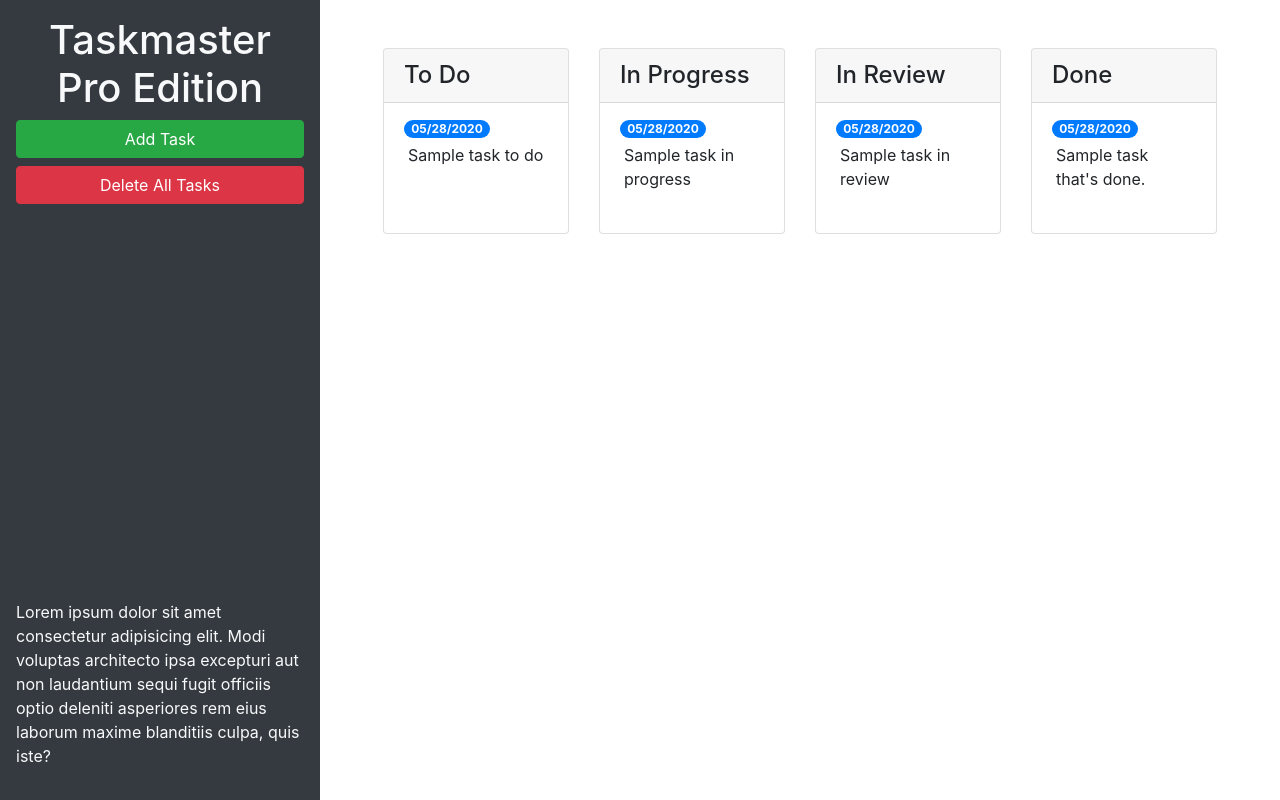
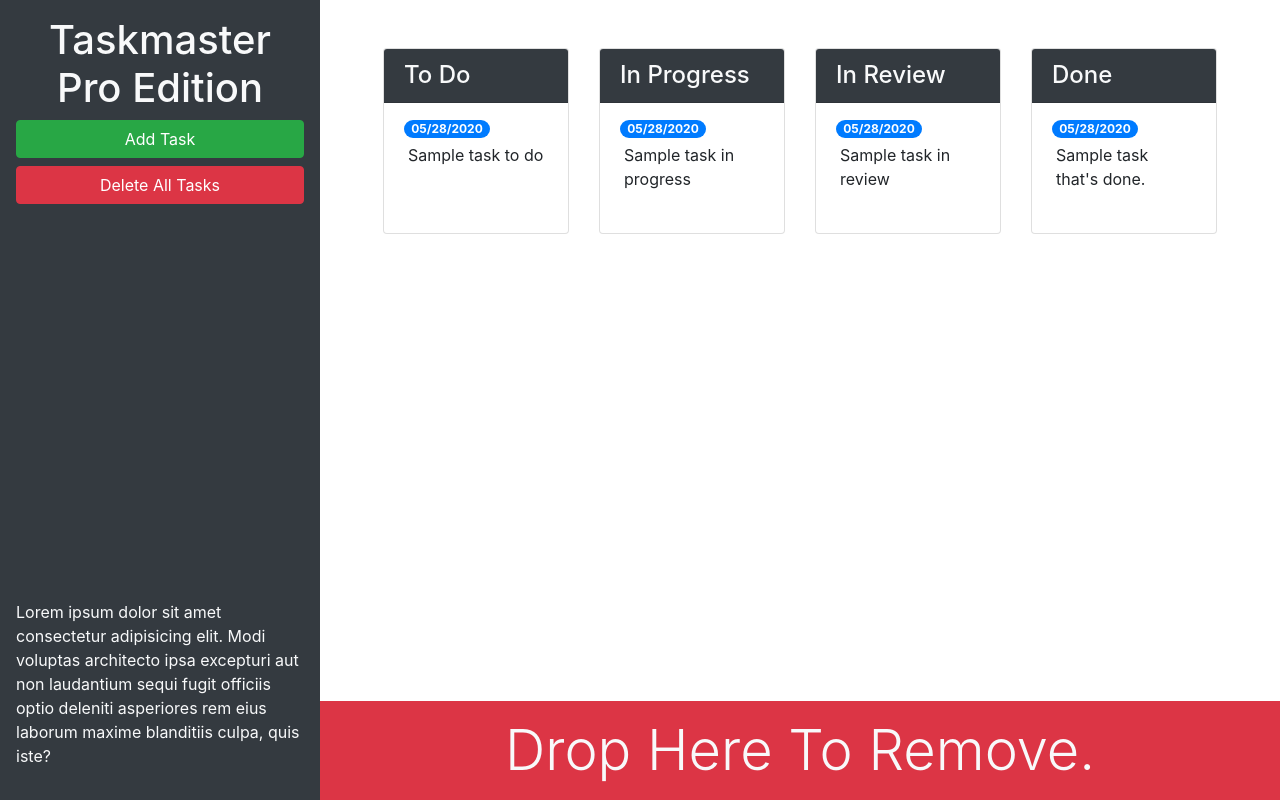
Before and after one commit to Clu-Codes/taskmaster-pro, a plain HTML site: page index.html in a window 1280 px wide. Drawn offline with nearby package versions, Linux system fonts and the light colour scheme.

Commit message:
Added drop zone to remove tasks; removed p text when viewport sized down

```diff
--- a/index.html
+++ b/index.html
@@ -13,22 +13,22 @@
 <body>
 
   <div class="row min-vh-100 no-gutters">
-    <header class="col-12 col-lg-3 bg-dark text-light d-flex flex-column p-4 p-lg-3">
+    <header class="col-12 col-lg-3 bg-dark text-light sticky-top d-flex flex-column p-4 p-lg-3">
       <h1 class="text-center">Taskmaster Pro Edition</h1>
       <button id="create-task" class="btn btn-block btn-success" data-toggle="modal" data-target="#task-form-modal">Add
         Task</button>
       <button id="remove-tasks" class="btn btn-block btn-danger">Delete All Tasks</button>
-      <p class="mt-auto">Lorem ipsum dolor sit amet consectetur adipisicing elit. Modi voluptas architecto ipsa
+      <p class="mt-auto d-none d-lg-block">Lorem ipsum dolor sit amet consectetur adipisicing elit. Modi voluptas architecto ipsa
         excepturi aut non
         laudantium sequi fugit officiis optio deleniti asperiores rem eius laborum maxime blanditiis culpa, quis iste?
       </p>
     </header>
-    <main class="col-12 col-lg-9">
+    <main class="col-12 col-lg-9 d-flex flex-column">
       <div class="m-5 row justify-content-around">
         <!-- todo start -->
         <div class="col-12 col-md-6 col-xl-3 mb-3">
           <div class="card">
-            <h4 class="card-header">
+            <h4 class="card-header bg-dark text-light">
               To Do
             </h4>
             <ul id="list-toDo" class="list-group list-group-flush">
@@ -43,7 +43,7 @@
         <!-- in progress start -->
         <div class="col-12 col-md-6 col-xl-3 mb-3">
           <div class="card">
-            <h4 class="card-header">
+            <h4 class="card-header bg-dark text-light">
               In Progress
             </h4>
             <ul id="list-inProgress" class="list-group list-group-flush">
@@ -58,7 +58,7 @@
         <!-- in review start -->
         <div class="col-12 col-md-6 col-xl-3 mb-3">
           <div class="card">
-            <h4 class="card-header">
+            <h4 class="card-header bg-dark text-light">
               In Review
             </h4>
             <ul id="list-inReview" class="list-group list-group-flush">
@@ -73,7 +73,7 @@
         <!-- done start -->
         <div class="col-12 col-md-6 col-xl-3 mb-3">
           <div class="card">
-            <h4 class="card-header">
+            <h4 class="card-header bg-dark text-light">
               Done
             </h4>
             <ul id="list-done" class="list-group list-group-flush">
@@ -85,6 +85,11 @@
           </div>
         </div>
         <!-- done end -->
+      </div>
+      <div id="trash" class="mt-auto">
+        <div class="w-100 bg-danger p-3 text-center text-light display-4">
+          Drop Here To Remove.
+        </div>
       </div>
     </main>
   </div>
```
